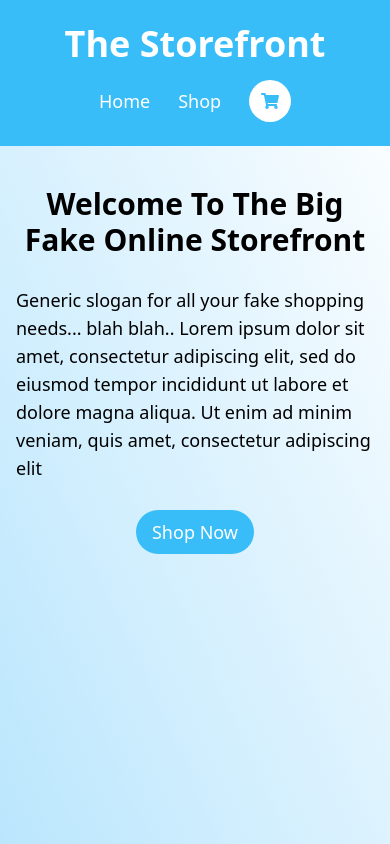
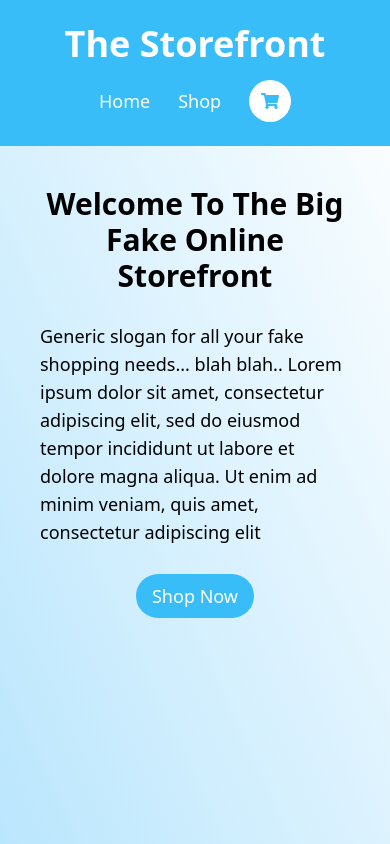
Before and after one commit to evan1mclean/shopping-cart, a React (Create React App) app: page / in a window 390 px wide. Built offline with nearby package versions, Linux system fonts and the light colour scheme.

Commit message:
fix: increase horizontal padding

```diff
--- a/src/Components/Home.js
+++ b/src/Components/Home.js
@@ -4,7 +4,7 @@ import shopping from "../images/shopping.jpg";
 function Home() {
   return (
     <div
-      className="grow flex lg:justify-between lg:items-center md:items-center w-full lg:px-24 px-4 py-10"
+      className="grow flex lg:justify-between lg:items-center md:items-center w-full lg:px-24 px-10 py-10"
     >
       <div className="lg:h-96 lg:w-1/2 flex flex-col lg:justify-between md:justify-between gap-7">
         <h1 className="lg:text-5xl md:text-5xl text-3xl font-bold lg:text-left text-center">
```
